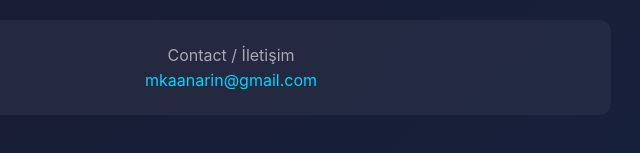
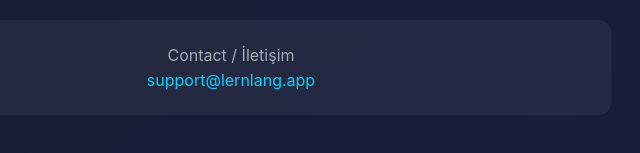
Before and after one commit to mkaanarin/lernlang-legal, a plain HTML site: page index.html in a window 1280 px wide. Shown: the part 441-594 px from the top of the page, 409-1049 px from the left. Drawn offline with Linux system fonts and the light colour scheme.

Commit message:
Add files via upload

```diff
--- a/index.html
+++ b/index.html
@@ -91,7 +91,7 @@
 
     <div class="contact">
         <p>Contact / İletişim</p>
-        <p><a href="mailto:mkaanarin@gmail.com">mkaanarin@gmail.com</a></p>
+        <p><a href="mailto:support@lernlang.app">support@lernlang.app</a></p>
     </div>
 </body>
 </html>
```
